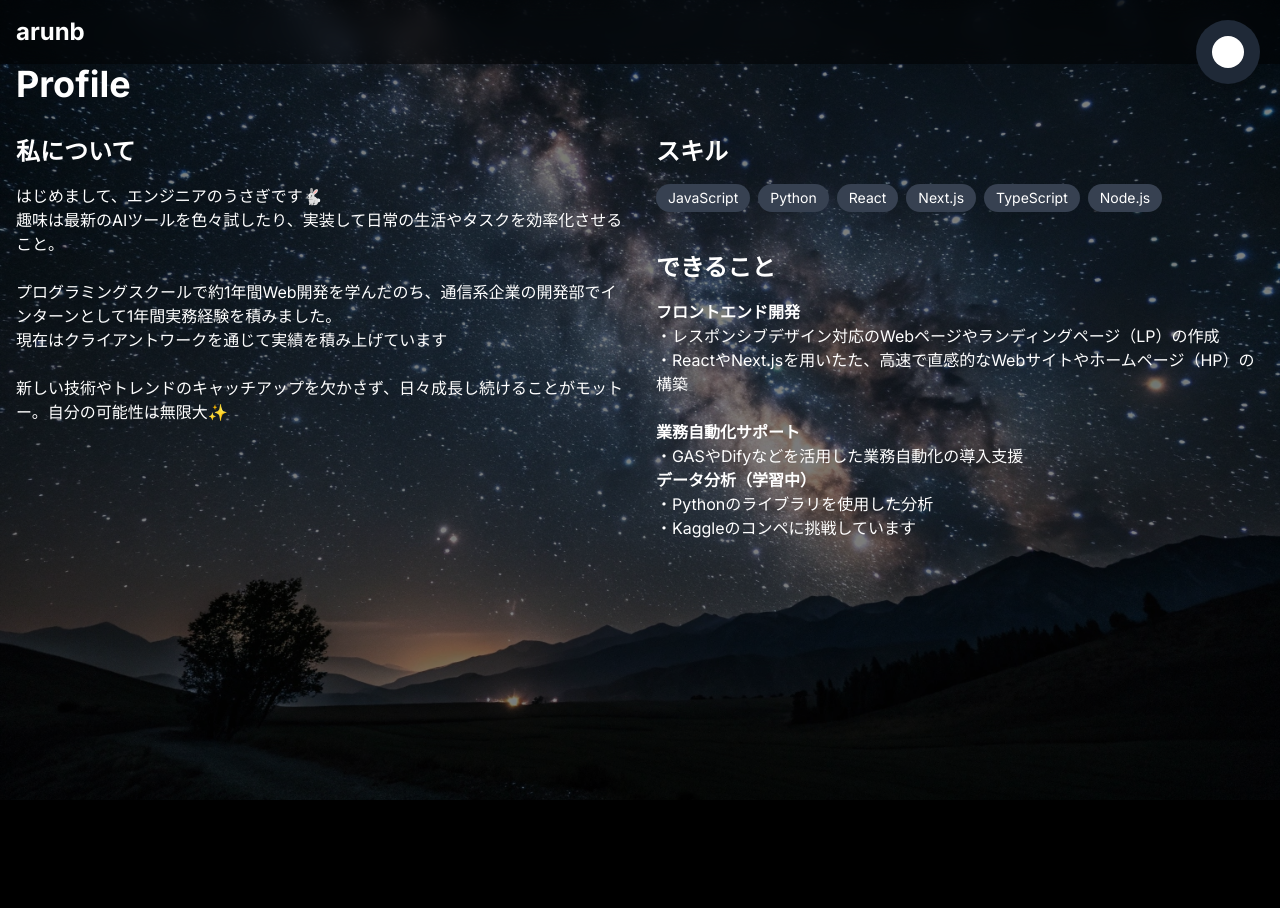
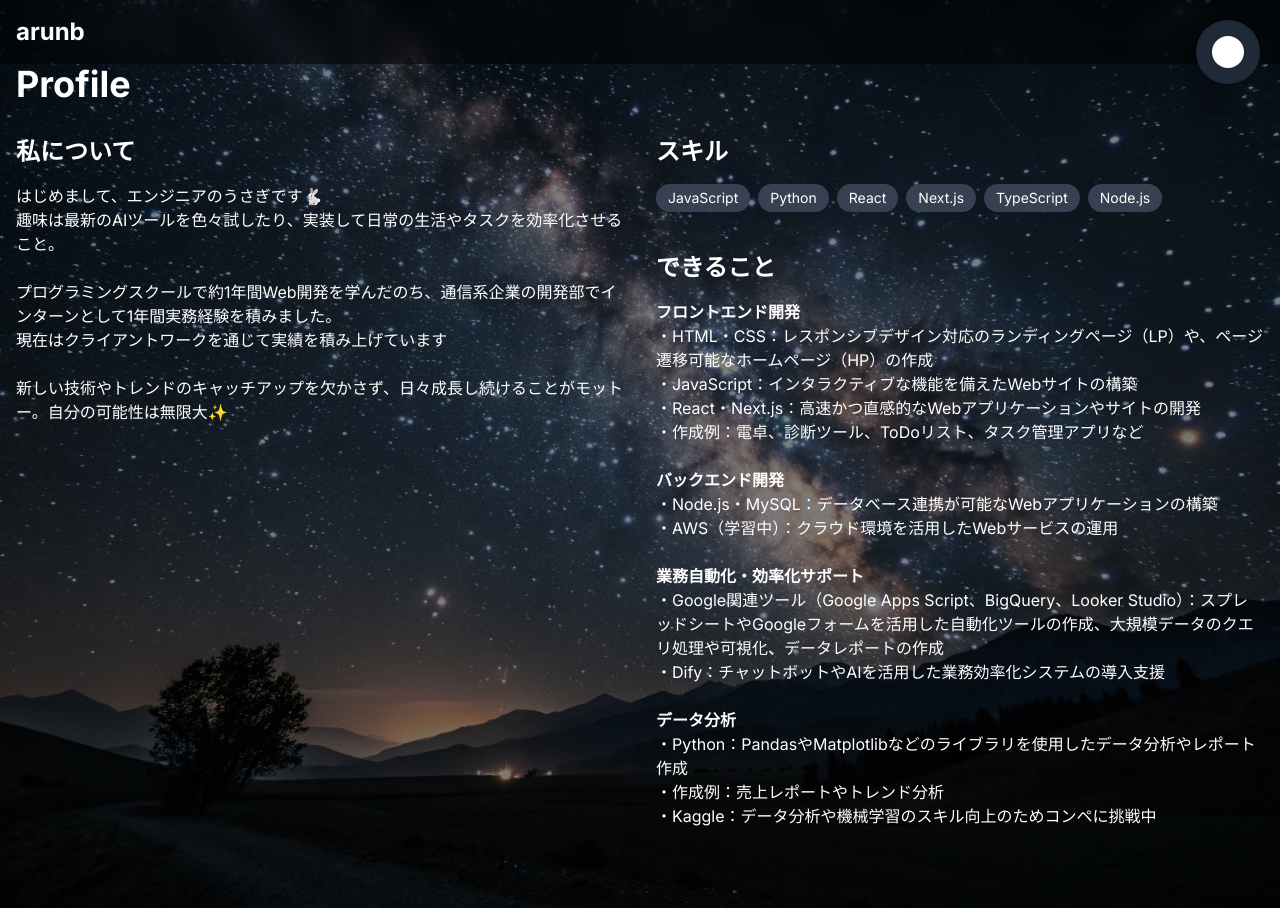
Before and after one commit to yu-rimasui/v3-portfolio, a Next.js app: page /profile in a window 1280 px wide. Before the commit the page ends 800 px from the top, so only its background shows below. Built offline with nearby package versions, Linux system fonts and the light colour scheme.

Commit message:
Update page.tsx　プロフィール

```diff
--- a/app/profile/page.tsx
+++ b/app/profile/page.tsx
@@ -81,20 +81,36 @@ export default function Profile() {
             <p className="mb-4">
               <strong>フロントエンド開発</strong>
               <br />
-              ・レスポンシブデザイン対応のWebページやランディングページ（LP）の作成
+              ・HTML・CSS：レスポンシブデザイン対応のランディングページ（LP）や、ページ遷移可能なホームページ（HP）の作成
               <br />
-              ・ReactやNext.jsを用いたた、高速で直感的なWebサイトやホームページ（HP）の構築
+              ・JavaScript：インタラクティブな機能を備えたWebサイトの構築
+              <br />
+              ・React・Next.js：高速かつ直感的なWebアプリケーションやサイトの開発
+              <br />
+              ・作成例：電卓、診断ツール、ToDoリスト、タスク管理アプリなど
               <br />
               <br />
-              <strong>業務自動化サポート</strong>
+              <strong>バックエンド開発</strong>
               <br />
-              ・GASやDifyなどを活用した業務自動化の導入支援
+              ・Node.js・MySQL：データベース連携が可能なWebアプリケーションの構築
               <br />
-              <strong>データ分析（学習中）</strong>
+              ・AWS（学習中）：クラウド環境を活用したWebサービスの運用
               <br />
-              ・Pythonのライブラリを使用した分析
               <br />
-              ・Kaggleのコンペに挑戦しています
+              <strong>業務自動化・効率化サポート</strong>
+              <br />
+              ・Google関連ツール（Google Apps Script、BigQuery、Looker Studio）：スプレッドシートやGoogleフォームを活用した自動化ツールの作成、大規模データのクエリ処理や可視化、データレポートの作成
+              <br />
+              ・Dify：チャットボットやAIを活用した業務効率化システムの導入支援
+              <br />
+              <br />
+              <strong>データ分析</strong>
+              <br />
+              ・Python：PandasやMatplotlibなどのライブラリを使用したデータ分析やレポート作成
+              <br />
+              ・作成例：売上レポートやトレンド分析
+              <br />
+              ・Kaggle：データ分析や機械学習のスキル向上のためコンペに挑戦中
               <br />
             </p>
           </motion.div>
```
